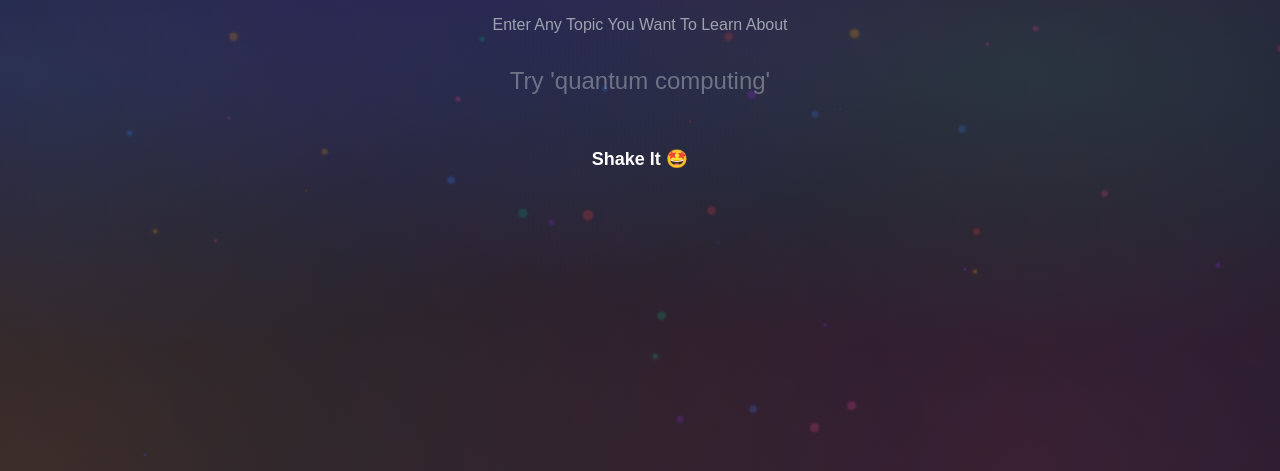
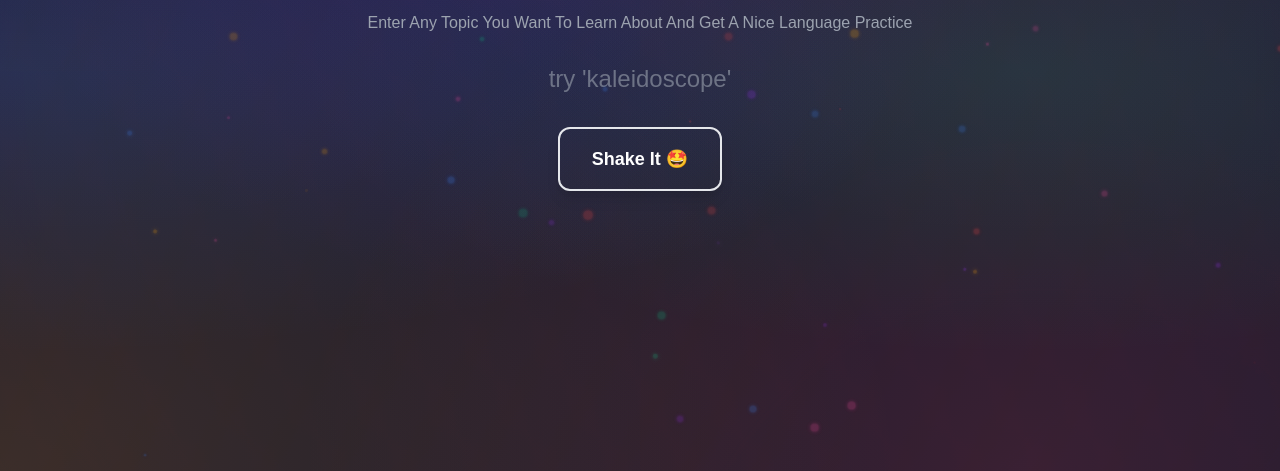
Before and after one commit to nolanvo5894/kaleido, a plain HTML site: page static/index.html in a window 1280 px wide. Shown: the part 329-800 px from the top of the page. Drawn offline with nearby package versions, Linux system fonts and the light colour scheme; a web font is replaced by a local one.

```diff
--- a/static/index.html
+++ b/static/index.html
@@ -16,18 +16,18 @@
             <div class="flex-grow flex items-center justify-center">
                 <div class="w-full max-w-2xl">
                     <h1 class="text-6xl font-bold text-gray-50 mb-8 text-center tracking-tight">Kaleido 🏵️</h1>
-                    <p class="text-gray-400 mb-3 text-center">Enter Any Topic You Want To Learn About</p>
+                    <p class="text-gray-400 mb-3 text-center">Enter Any Topic You Want To Learn About And Get A Nice Language Practice</p>
                     <div class="mb-8">
                         <div class="flex flex-col gap-4 max-w-3xl mx-auto w-full">
                             <input
                                 type="text"
                                 id="topic"
-                                placeholder="Try 'quantum computing'"
+                                placeholder="try 'kaleidoscope'"
                                 class="w-full p-4 bg-transparent text-gray-100 placeholder-gray-400 text-2xl border-none outline-none focus:ring-0 transition-all duration-200 text-center"
                             >
                             <button
                                 id="generate"
-                                class="mx-auto px-8 py-4 bg-green-500/80 backdrop-blur-sm text-white rounded-xl hover:bg-green-600/80 transition-all duration-200 text-lg font-semibold hover:scale-105 hover:rotate-3"
+                                class="mx-auto px-8 py-4 bg-green-500/30 backdrop-blur-sm text-white rounded-xl border-2 border-green-500/50 hover:bg-green-500/50 hover:border-green-400 transition-all duration-200 text-lg font-semibold hover:scale-105 hover:rotate-1 shadow-lg shadow-green-900/20"
                             >
                                 Shake It 🤩
                             </button>
```
Also changed, not shown: 1 other file.
